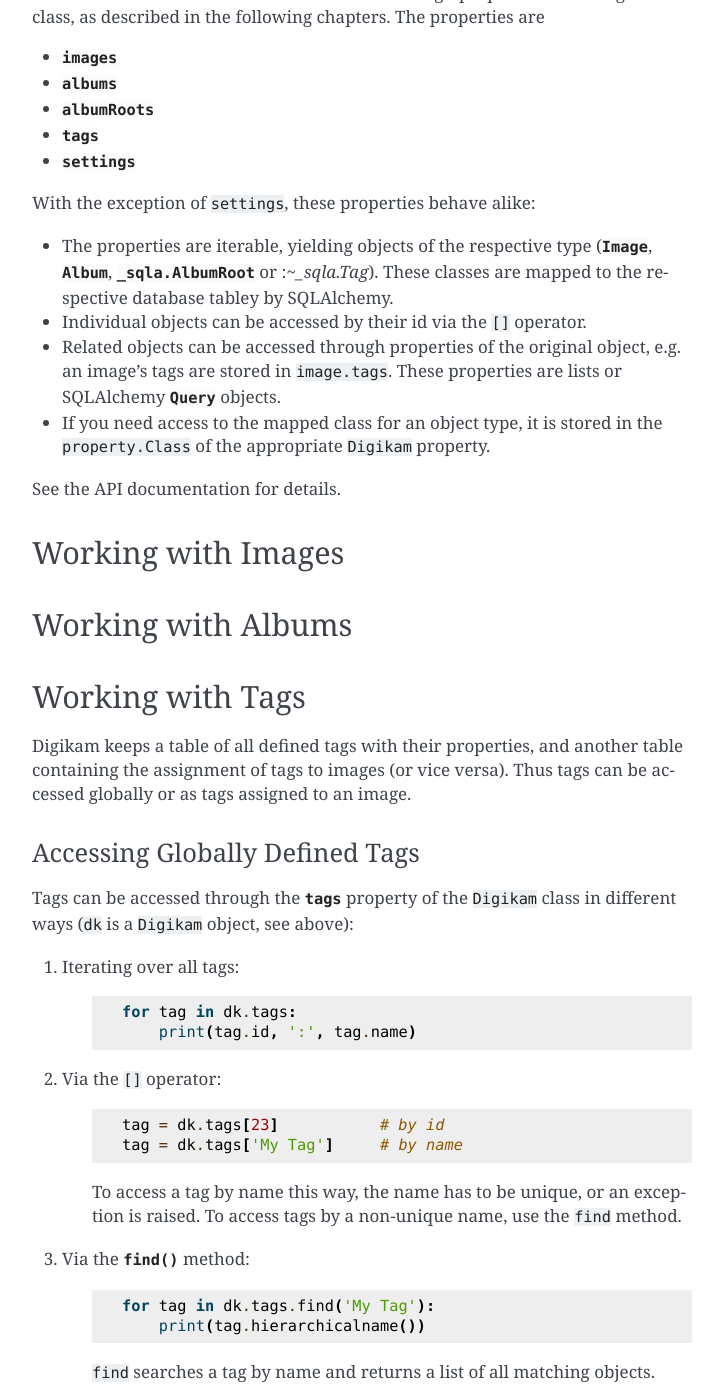
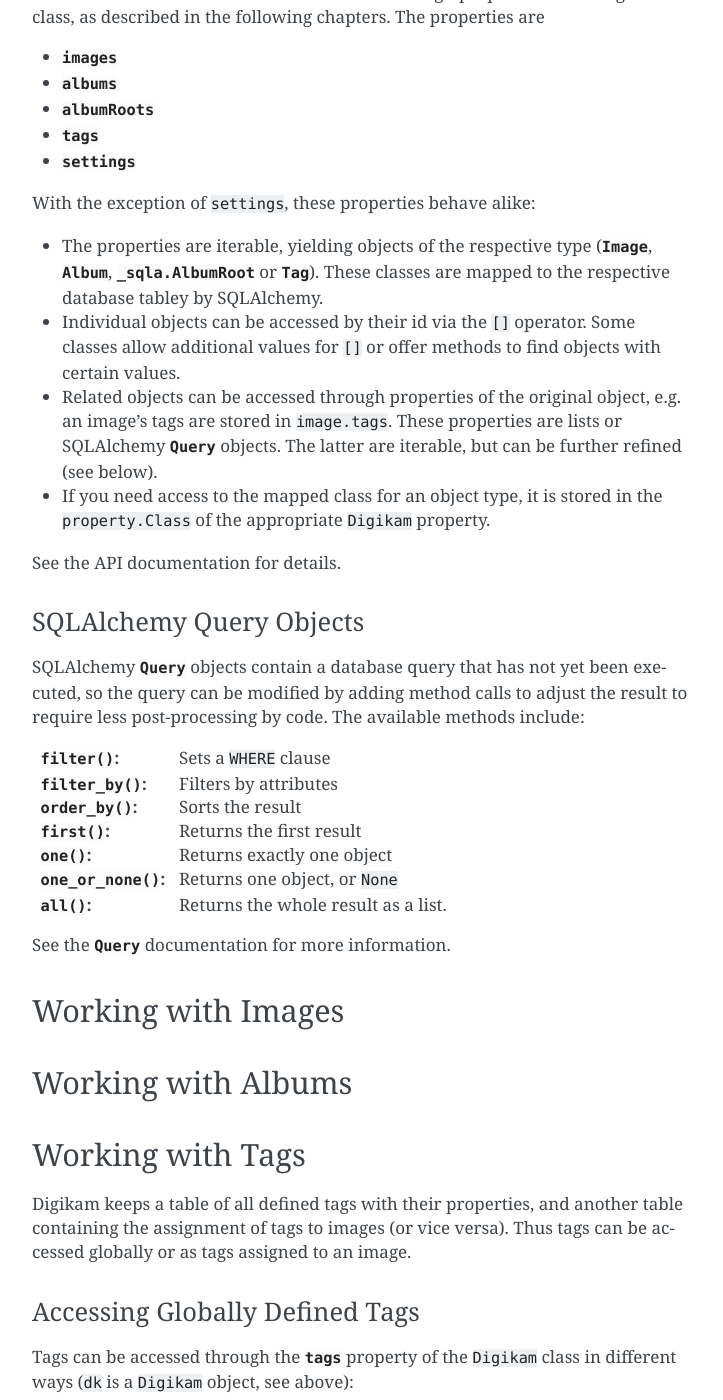
Before and after one commit to rcw-2/python-digikamdb, a Sphinx documentation site: the page built from docs/tutorial.rst, in a window 1280 px wide and 1400 px high, scrolled down 1292 px. Shown: the whole window, without its empty margins (388-1111 px from the left). Built offline with Sphinx 7.4.7, drawn with Linux system fonts in a browser that asks for light colours; the version number could not be read and is left out.

Commit message:
Expanded docs

```diff
--- a/docs/tutorial.rst
+++ b/docs/tutorial.rst
@@ -77,16 +77,37 @@
 
 * The properties are iterable, yielding objects of the respective type
   (:class:`~_sqla.Image`, :class:`~_sqla.Album`, :class:`_sqla.AlbumRoot`
-  or :`~_sqla.Tag`). These classes are mapped to the respective database
+  or :class:`~_sqla.Tag`). These classes are mapped to the respective database
   tabley by SQLAlchemy.
-* Individual objects can be accessed by their id via the ``[]`` operator.
+* Individual objects can be accessed by their id via the ``[]`` operator. Some
+  classes allow additional values for ``[]`` or offer methods to find objects
+  with certain values.
 * Related objects can be accessed through properties of the original object,
   e.g. an image's tags are stored in ``image.tags``. These properties are
-  lists or SQLAlchemy :class:`~sqlalchemy.orm.Query` objects.
+  lists or SQLAlchemy :class:`~sqlalchemy.orm.Query` objects. The latter are
+  iterable, but can be further refined (see below).
 * If you need access to the mapped class for an object type, it is stored in
   the ``property.Class`` of the appropriate ``Digikam`` property.
 
 See the API documentation for details.
+
+SQLAlchemy Query Objects
+~~~~~~~~~~~~~~~~~~~~~~~~~
+
+SQLAlchemy :class:`~sqlalchemy.orm.Query` objects contain a database query
+that has not yet been executed, so the query can be modified by adding method
+calls to adjust the result to require less post-processing by code. The
+available methods include:
+
+:`~sqlalchemy.orm.Query.filter`:meth::      Sets a ``WHERE`` clause
+:`~sqlalchemy.orm.Query.filter_by`:meth::   Filters by attributes
+:`~sqlalchemy.orm.Query.order_by`:meth::    Sorts the result
+:`~sqlalchemy.orm.Query.first`:meth::       Returns the first result
+:`~sqlalchemy.orm.Query.one`:meth::         Returns exactly one object
+:`~sqlalchemy.orm.Query.one_or_none`:meth:: Returns one object, or ``None``
+:`~sqlalchemy.orm.Query.all`:meth::         Returns the whole result as a list.
+
+See the :class:`~sqlalchemy.orm.Query` documentation for more information.
 
 
 Working with Images
```
